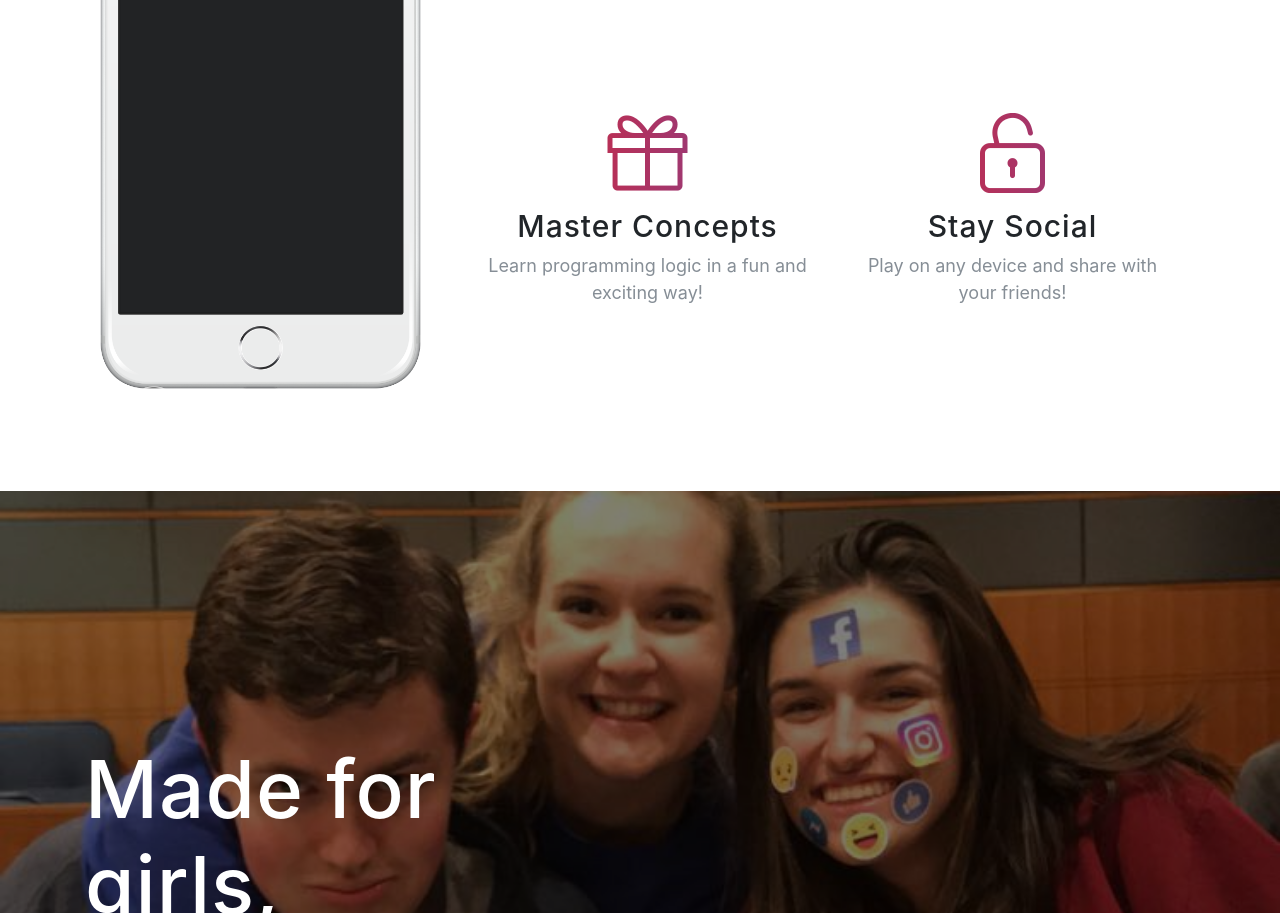
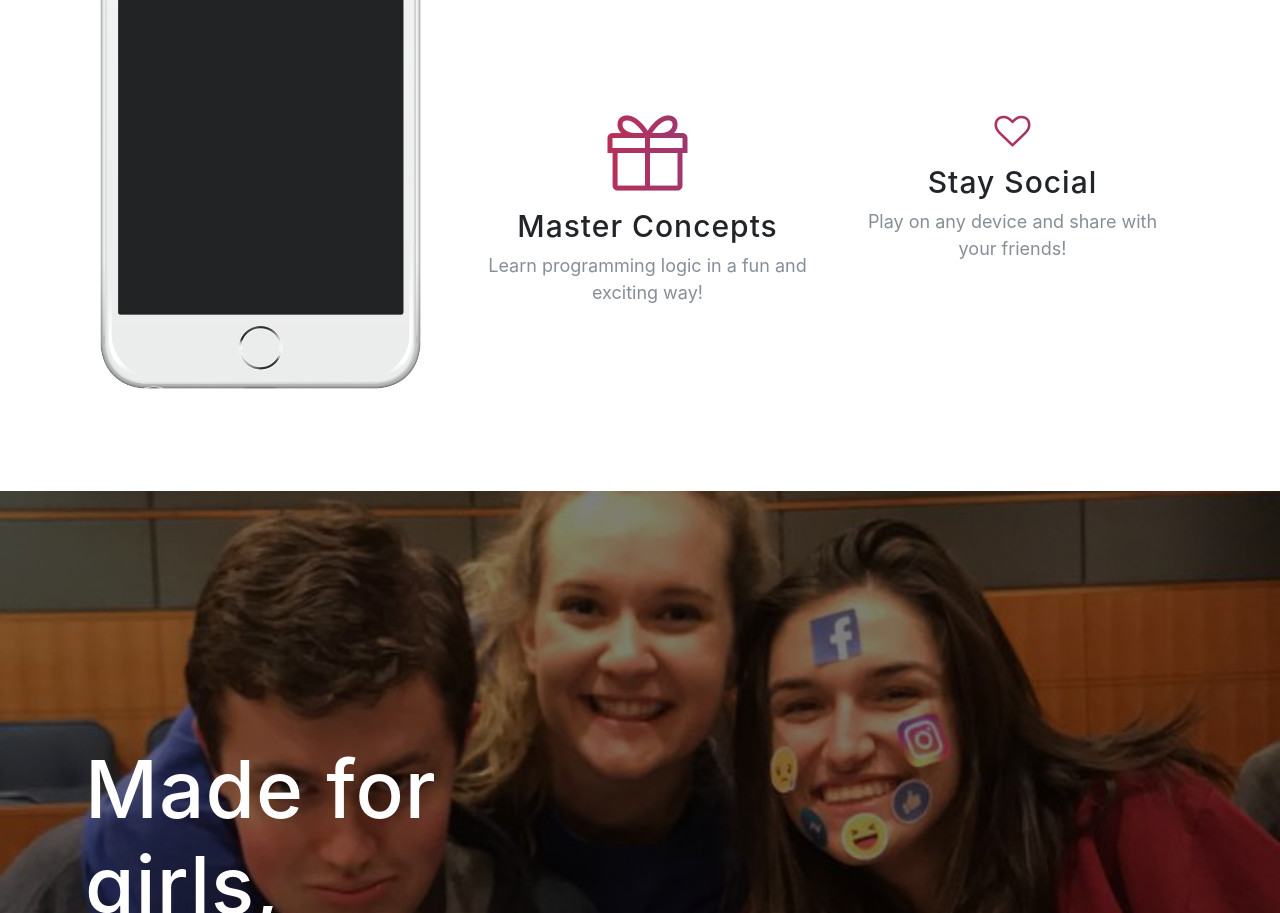
Before and after one commit to SummerSmith/girls-space, a website with bundled scripts: page startbootstrap-new-age-gh-pages/index.html in a window 1280 px wide. Shown: the part 1956-2869 px from the top of the page. Built offline with nearby package versions, Linux system fonts and the light colour scheme; files whose address does not match are found by name; a web font is replaced by a local one.

Commit message:
test: update icon

```diff
--- a/startbootstrap-new-age-gh-pages/index.html
+++ b/startbootstrap-new-age-gh-pages/index.html
@@ -148,7 +148,7 @@
                 </div>
                 <div class="col-lg-6">
                   <div class="feature-item">
-                    <i class="icon-lock-open text-primary"></i>
+                    <i class="fa fa-heart-o" style="font-size:36px;"></i>
                     <h3>Stay Social</h3>
                     <p class="text-muted">Play on any device and share with your friends!</p>
                   </div>
```
